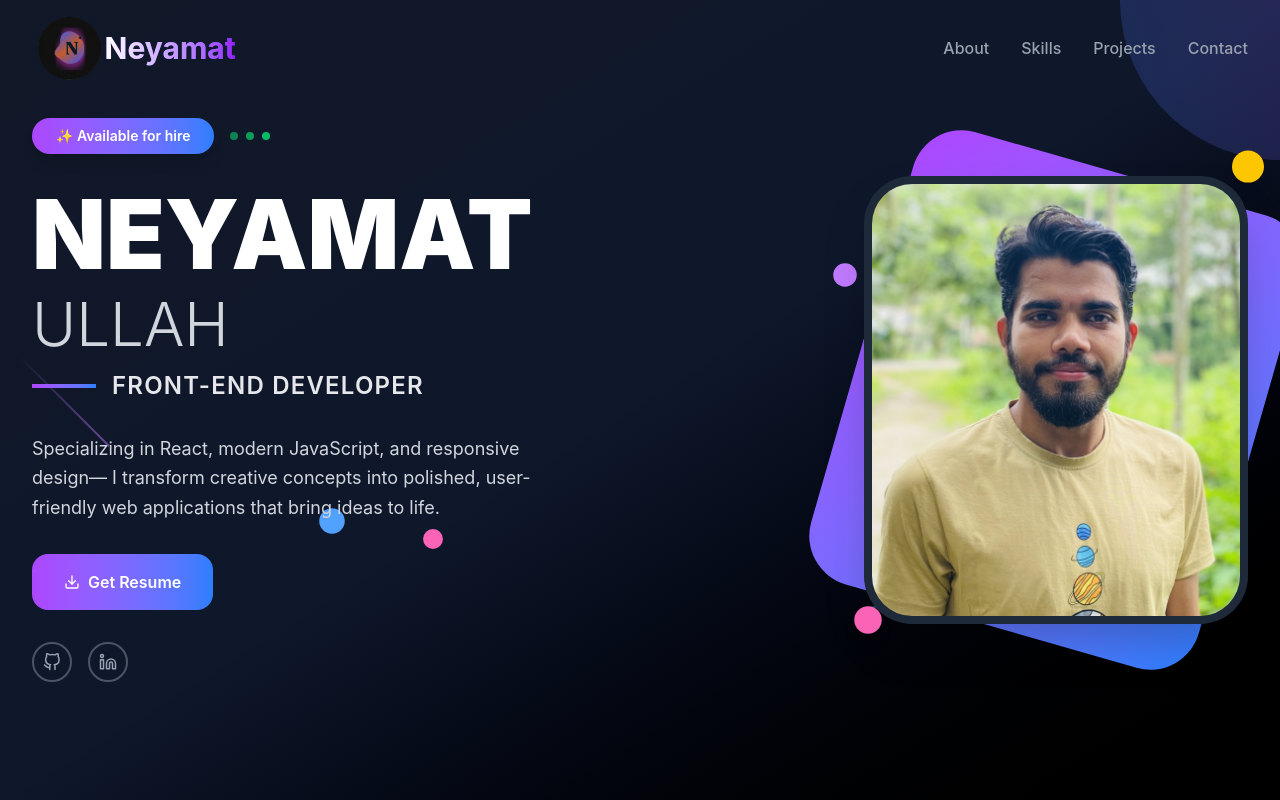
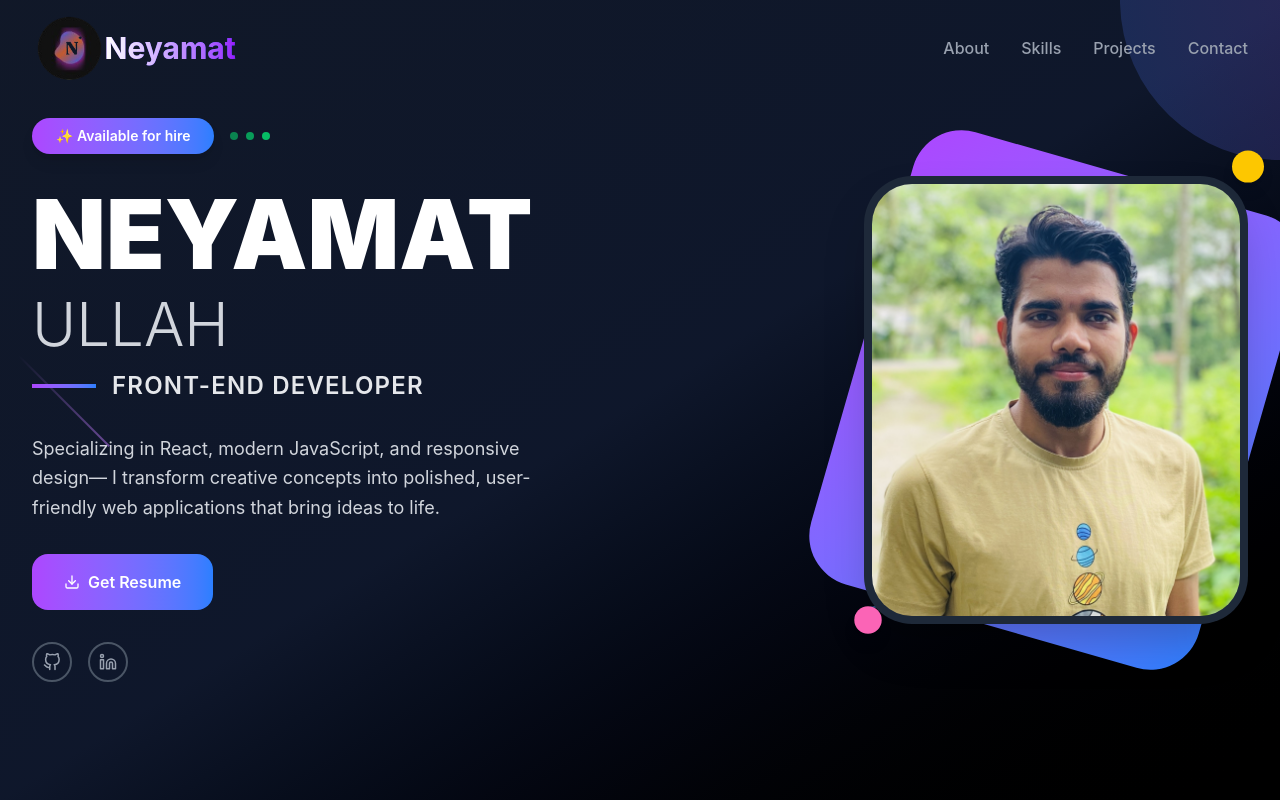
Before and after one commit to neyamat7/portfolio, a React (Vite) app: page / in a window 1280 px wide. Shown: the top 800 px of the page. Built offline with nearby package versions, Linux system fonts and the light colour scheme.

Commit message:
modify animated circles from HeroSection component

```diff
--- a/src/components/HeroSection/HeroSection.jsx
+++ b/src/components/HeroSection/HeroSection.jsx
@@ -17,31 +17,6 @@ const HeroSection = () => {
             duration: 20,
             repeat: Number.POSITIVE_INFINITY,
             ease: "linear",
-          }}
-        ></motion.div>
-
-        {/* Small Circles */}
-        <motion.div
-          className="absolute top-1/3 right-1/3 w-4 h-4 bg-purple-400 rounded-full"
-          animate={{ scale: [1, 1.5, 1] }}
-          transition={{ duration: 2, repeat: Number.POSITIVE_INFINITY }}
-        ></motion.div>
-        <motion.div
-          className="absolute bottom-1/3 left-1/4 w-6 h-6 bg-blue-400 rounded-full"
-          animate={{ scale: [1, 1.2, 1] }}
-          transition={{
-            duration: 3,
-            repeat: Number.POSITIVE_INFINITY,
-            delay: 0.5,
-          }}
-        ></motion.div>
-        <motion.div
-          className="absolute top-2/3 left-1/3 w-3 h-3 bg-pink-400 rounded-full"
-          animate={{ scale: [1, 1.8, 1] }}
-          transition={{
-            duration: 2.5,
-            repeat: Number.POSITIVE_INFINITY,
-            delay: 1,
           }}
         ></motion.div>
 
```
